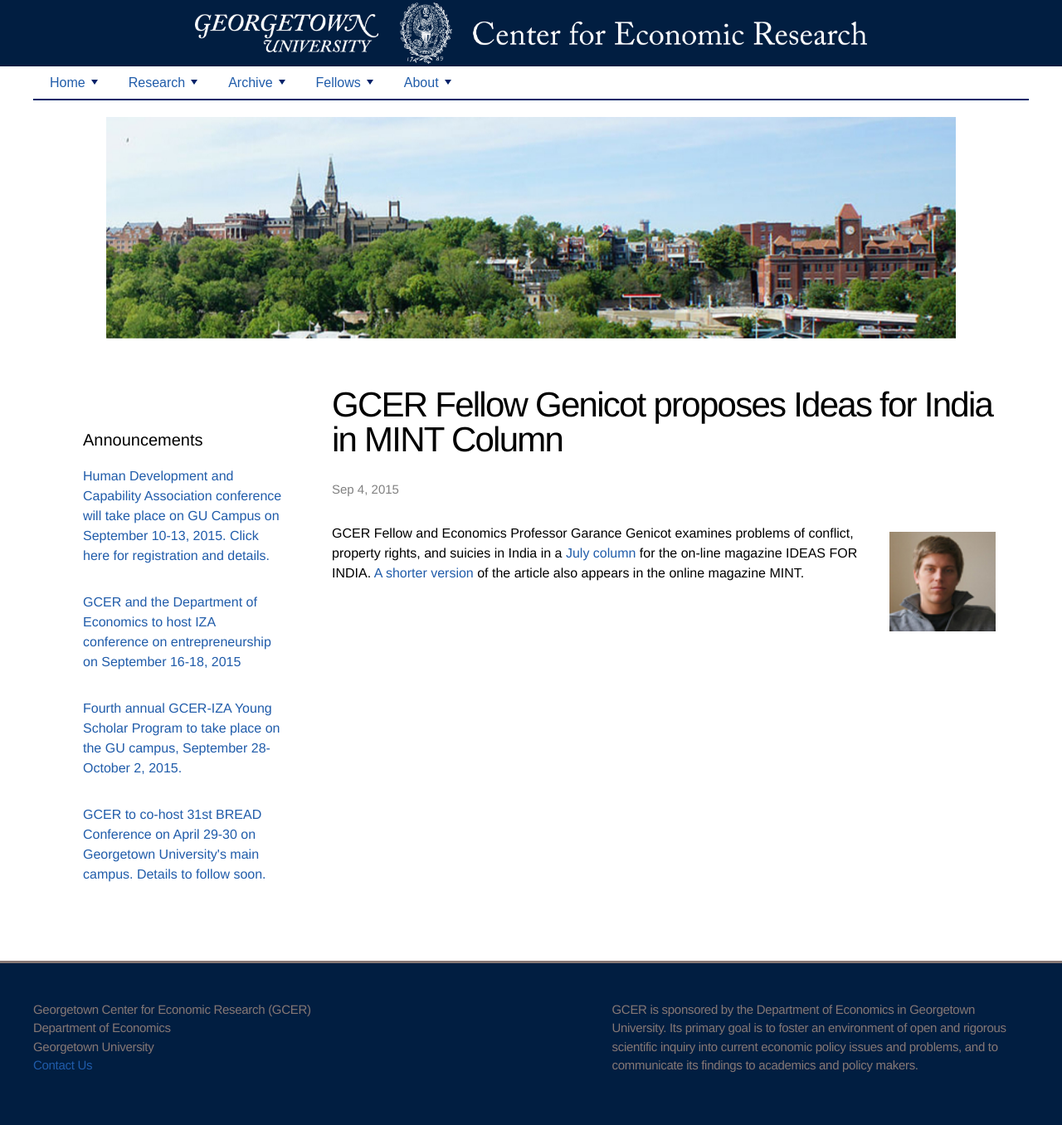
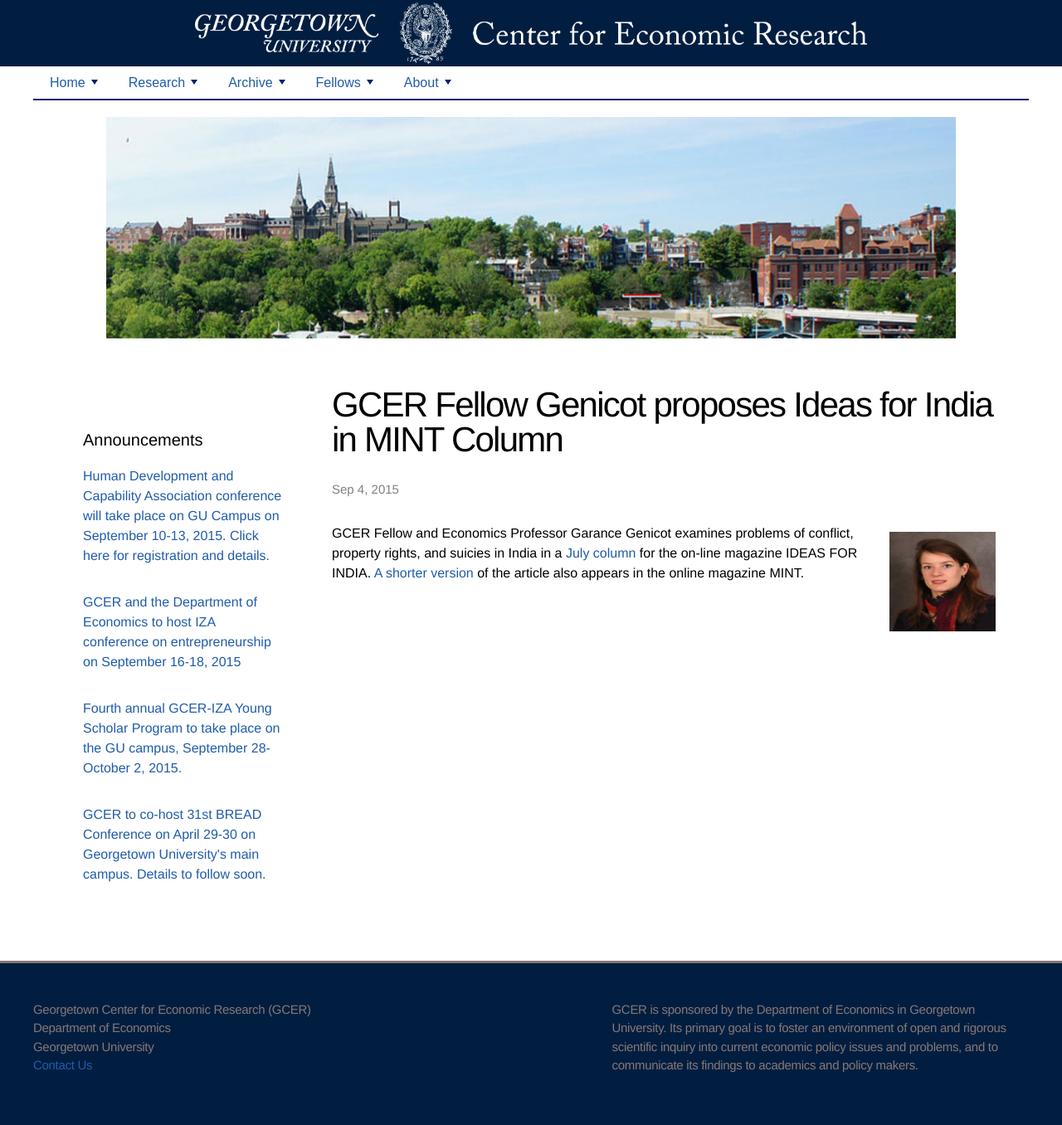
Before and after one commit to georgetown-econ/gcer, a Jekyll site: the page built from _posts/2015-09-04-Garance-Genicot-new-column.html, in a window 1280 px wide. Shown: the whole page at 83% size. Built offline with Jekyll 4.4.1, drawn with Linux system fonts in a browser that asks for light colours.

Commit message:
Updated 2015-09-04-Garance-Genicot-new-column.html

```diff
--- a/_posts/2015-09-04-Garance-Genicot-new-column.html
+++ b/_posts/2015-09-04-Garance-Genicot-new-column.html
@@ -6,6 +6,7 @@
 ---
 
 
-<img style="float: right; width: 128px; height: 120px; margin: 10px;" src="{{ site.baseurl }}/assets/images/LaurentBouton.jpg" />
+
+<img style="float: right; width: 128px; height: 120px; margin: 10px;" src="{{ site.baseurl }}/assets/images/staff/genicot.jpg" />
 <p> GCER Fellow and Economics Professor Garance Genicot examines problems of conflict, property rights, and suicies in India in a
 <a href="http://www.ideasforindia.in/article.aspx?article_id=1476">July column</a> for the on-line magazine IDEAS FOR INDIA. <a href="http://www.livemint.com/Opinion/vKW8GLkI1NbYWV1mB3dtXK/Property-rights-household-conflict-and-suicide-in-India.html">A shorter version </a> of the article also appears in the online magazine MINT. </p>
```
